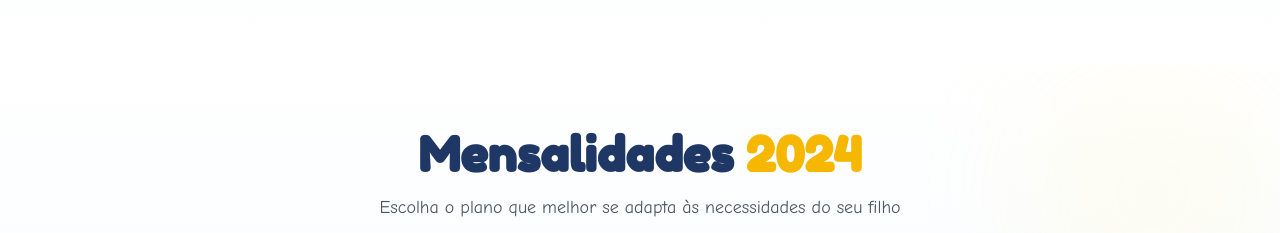
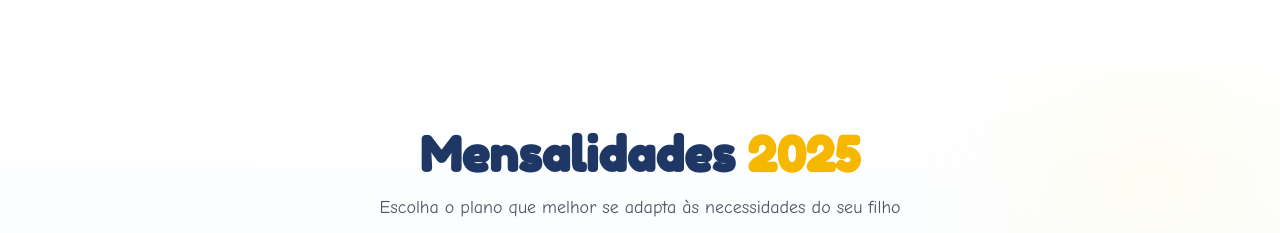
Before and after one commit to GabrielTeles845/english-patio, a React (Vite) app: page / in a window 1280 px wide. Shown: the part 4260-4493 px from the top of the page. Built offline with nearby package versions, Linux system fonts and the light colour scheme.

Commit message:
Updated year references from 2024 to 2025

```diff
--- a/src/components/PricingSection.tsx
+++ b/src/components/PricingSection.tsx
@@ -62,7 +62,7 @@ const PricingSection = () => {
       <div className="max-w-7xl mx-auto px-4 sm:px-6 lg:px-8 relative">
         <div className="text-center max-w-3xl mx-auto mb-12">
           <h2 className="text-4xl md:text-5xl font-bold text-primary">
-            Mensalidades <span className="text-secondary">2024</span>
+            Mensalidades <span className="text-secondary">2025</span>
           </h2>
           <p className="mt-4 text-lg text-gray-600 max-w-2xl mx-auto">
             Escolha o plano que melhor se adapta às necessidades do seu filho
@@ -101,7 +101,7 @@ const PricingSection = () => {
 
         <div className="flex items-center justify-center mt-8">
           <span className="text-sm text-gray-500 bg-white px-4 py-2 rounded-full shadow-sm">
-            *Valores referentes ao ano de <span className="font-semibold">2024</span>
+            *Valores referentes ao ano de <span className="font-semibold">2025</span>
           </span>
         </div>
       </div>
```
